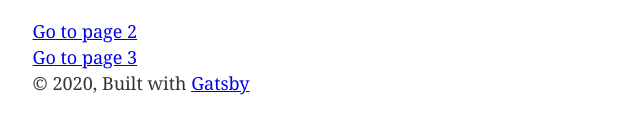
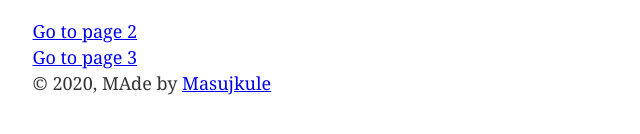
Before and after one commit to lgolebiowski/gtsb_playground, a Gatsby site: page / in a window 1280 px wide. Shown: the part 470-604 px from the top of the page, 147-787 px from the left. Built offline with nearby package versions, Linux system fonts and the light colour scheme; Gatsby itself is replaced by a stand-in of ours.

Commit message:
fixed lint issues

```diff
--- a/src/components/layout.js
+++ b/src/components/layout.js
@@ -7,21 +7,21 @@
 
 import React from "react"
 import PropTypes from "prop-types"
-import { useStaticQuery, graphql } from "gatsby"
+// import { useStaticQuery, graphql } from "gatsby"
 
-import Header from "./header"
+// import Header from "./header"
 import "./layout.css"
 
 const Layout = ({ children }) => {
-  const data = useStaticQuery(graphql`
-    query SiteTitleQuery {
-      site {
-        siteMetadata {
-          title
-        }
-      }
-    }
-  `)
+  // const data = useStaticQuery(graphql`
+  //   query SiteTitleQuery {
+  //     site {
+  //       siteMetadata {
+  //         title
+  //       }
+  //     }
+  //   }
+  // `)
 
   return (
     <>
@@ -36,9 +36,9 @@ const Layout = ({ children }) => {
       >
         <main>{children}</main>
         <footer>
-          © {new Date().getFullYear()}, Built with
+          © {new Date().getFullYear()}, MAde by
           {` `}
-          <a href="https://www.gatsbyjs.org">Gatsby</a>
+          <a href="https://www.gatsbyjs.org">Masujkule</a>
         </footer>
       </div>
     </>
--- a/src/pages/index.js
+++ b/src/pages/index.js
@@ -1,8 +1,6 @@
 import React from "react"
 import { Link } from "gatsby"
-
 import Layout from "../components/layout"
-import Image from "../components/image"
 import SEO from "../components/seo"
 
 const IndexPage = () => (
@@ -16,7 +14,6 @@ const IndexPage = () => (
     I won’t go into the internals of this, but just keep in mind that it’s normal for programs to be asynchronous, and halt their execution until they need attention, and the computer can execute other things in the meantime. When a program is waiting for a response from the network, it cannot halt the processor until the request finishes.
     Normally, programming languages are synchronous, and some provide a way to manage asynchronicity, in the language or through libraries. C, Java, C#, PHP, Go, Ruby, Swift, Python, they are all synchronous by default. Some of them handle async by using threads, spawning a new process.</p>
     <div style={{ maxWidth: `300px`, marginBottom: `1.45rem` }}>
-
     </div>
     <Link to="/page-2/">Go to page 2</Link>
     <br/>
```
